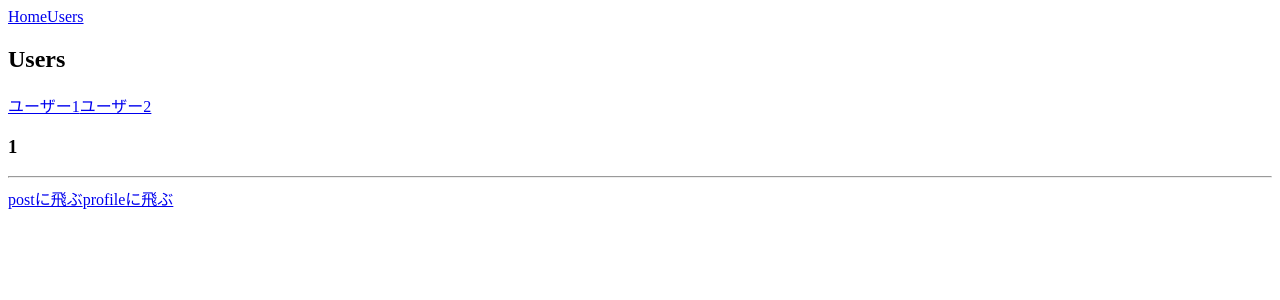
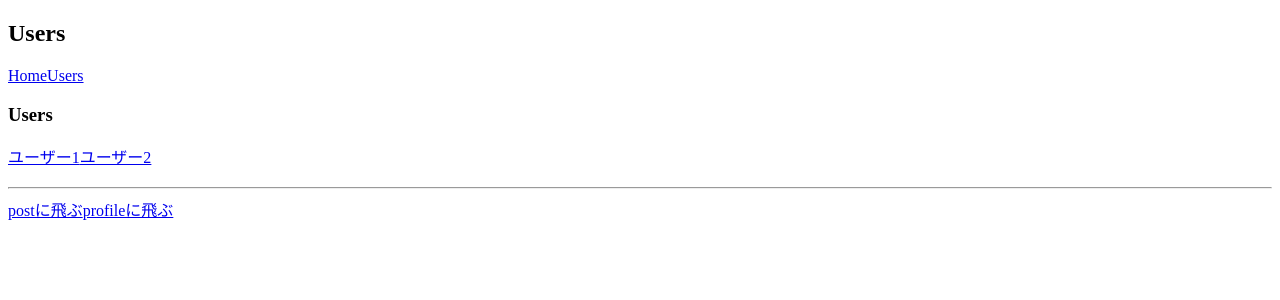
Before and after one commit to Makotox0207/vue_practice, a Vue app in the folder vue-udemyjs/: page /users/1 in a window 1280 px wide. Shown: the top 300 px of the page. Built offline with nearby package versions, Linux system fonts and the light colour scheme.

Commit message:
router-viewにnameをつけて固定させる

```diff
--- a/vue-udemyjs/src/App.vue
+++ b/vue-udemyjs/src/App.vue
@@ -1,7 +1,6 @@
 <template>
   <div>
-    <router-link to="/">Home</router-link>
-    <router-link to="/users">Users</router-link>
+    <router-view name="header"></router-view>
     <router-view></router-view>
   </div>
 </template>
--- a/vue-udemyjs/src/router.js
+++ b/vue-udemyjs/src/router.js
@@ -4,6 +4,8 @@
 import Users from "./views/Users.vue";
 import UsersPosts from "./views/UsersPosts.vue";
 import UsersProfile from "./views/UsersProfile.vue";
+import HeaderHome from "./views/HeaderHome.vue";
+import HeaderUsers from "./views/HeaderUsers.vue";
 
 // Vue.use() Vueのプラグインを使う
 Vue.use(Router);
@@ -13,9 +15,18 @@
   // デフォルトではmodeが"hash"になっているので"history"に直すurlにある#が消える
   mode: "history",
   routes: [
-    { path: "/", component: Home },
+    { path: "/",
+      components: {
+        default: Home,
+        // App.vueで設定したnameにコンポーネントが適応される
+        header: HeaderHome
+      },
+    },
     { path: "/users/:id",
-      component: Users,
+      components: {
+        default: Users,
+        header: HeaderUsers
+      },
       // props :idをパラメータとして渡せる
       props: true,
       children: [
--- /dev/null
+++ b/vue-udemyjs/src/views/HeaderHome.vue
@@ -0,0 +1,7 @@
+<template>
+<div>
+  <h2>Home</h2>
+  <router-link to="/">Home</router-link>
+  <router-link to="/users/1">Users</router-link>
+</div>
+</template>
--- /dev/null
+++ b/vue-udemyjs/src/views/HeaderUsers.vue
@@ -0,0 +1,7 @@
+<template>
+<div>
+  <h2>Users</h2>
+  <router-link to="/">Home</router-link>
+  <router-link to="/users/1">Users</router-link>
+</div>
+</template>
--- a/vue-udemyjs/src/views/Home.vue
+++ b/vue-udemyjs/src/views/Home.vue
@@ -1,6 +1,6 @@
 <template>
   <div>
-    <h2>Home</h2>
+    <h3>Home</h3>
     <button @click="toUsers">Usersのページに行く</button>
   </div>
 </template>
--- a/vue-udemyjs/src/views/Users.vue
+++ b/vue-udemyjs/src/views/Users.vue
@@ -1,6 +1,6 @@
 <template>
   <div>
-    <h2>Users</h2>
+    <h3>Users</h3>
     <router-link to="/users/1">ユーザー1</router-link>
     <router-link to="/users/2">ユーザー2</router-link>
     <h3>{{id}}</h3>
```
Also changed, not shown: 2 other files (tests, documents, lock files or other folders).
